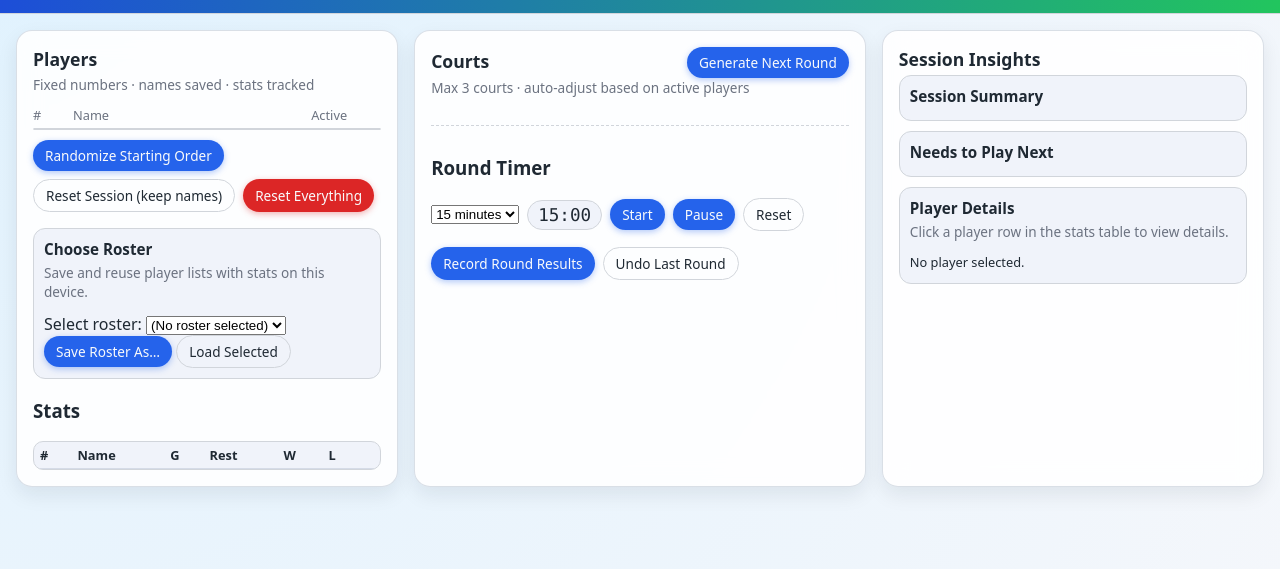
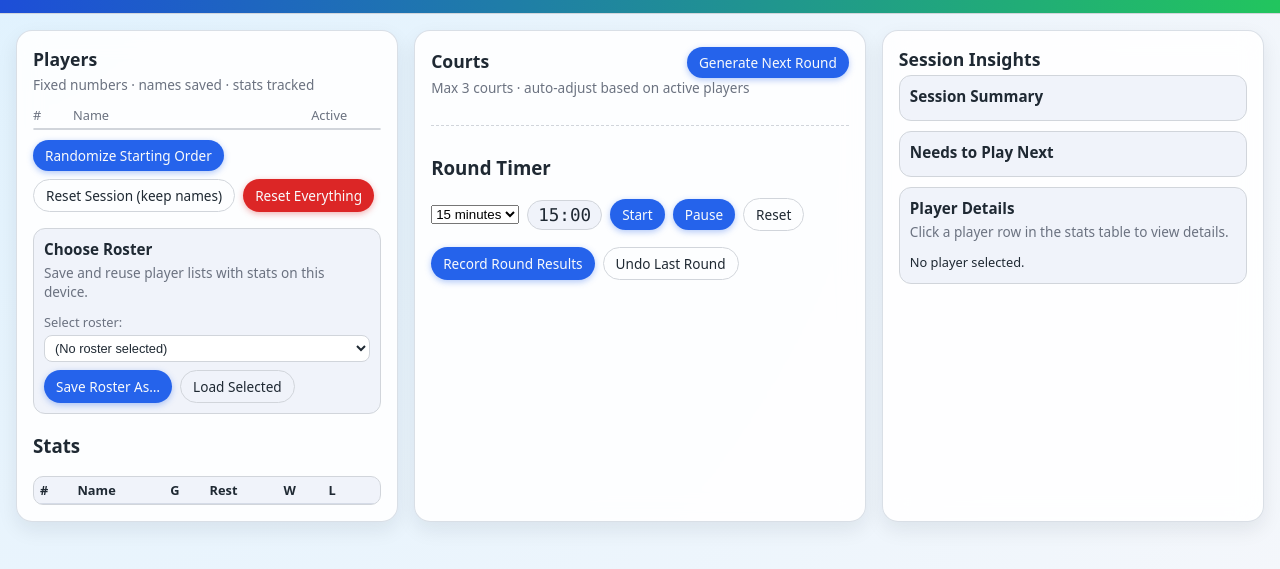
Before and after one commit to gkhumble1/Organized-Pickleball-, a plain HTML site: page index.html in a window 1280 px wide. Shown: the part 73-642 px from the top of the page. Drawn offline with Linux system fonts and the light colour scheme.

Commit message:
Update style.css

```diff
--- a/style.css
+++ b/style.css
@@ -550,6 +550,35 @@ button:disabled {
   background: rgba(148, 163, 184, 0.2);
 }
 
+/* NEW: Roster tools styling */
+.roster-tools {
+  margin-top: 4px;
+}
+
+.roster-label {
+  font-size: 0.8rem;
+  display: block;
+  margin-bottom: 4px;
+  color: var(--text-muted);
+}
+
+.roster-select {
+  width: 100%;
+  padding: 4px 6px;
+  border-radius: 8px;
+  border: 1px solid var(--border);
+  background: var(--bg-panel);
+  font-size: 0.8rem;
+  margin-bottom: 8px;
+  color: var(--text);
+}
+
+.roster-buttons {
+  display: flex;
+  gap: 8px;
+  flex-wrap: wrap;
+}
+
 @media (max-width: 1024px) {
   .layout {
     grid-template-columns: 1fr;
```
